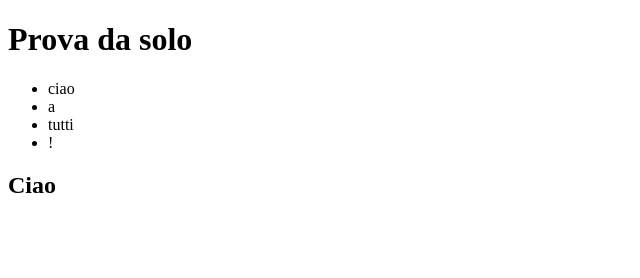
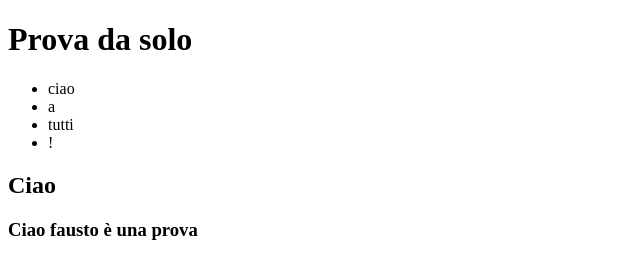
Before and after one commit to DaniloLicciardello/Repository-2, a plain HTML site: page index.html in a window 1280 px wide. Shown: the whole page, without its empty margins (0-640 px from the left). Drawn offline with Linux system fonts and the light colour scheme.

Commit message:
feat(): add h3 & prova

```diff
--- a/index.html
+++ b/index.html
@@ -17,5 +17,7 @@
     <div class="body-test">
         <h2>Ciao</h2>
     </div>
+
+    <h3>Ciao fausto è una prova</h3>
 </body>
 </html>
```
